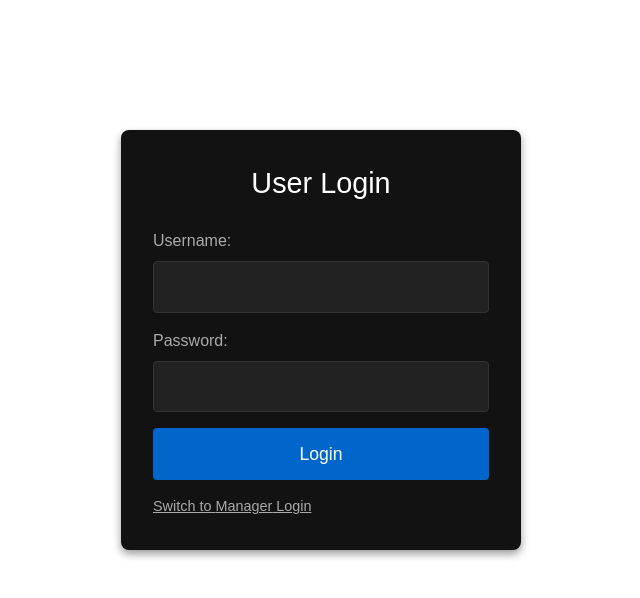
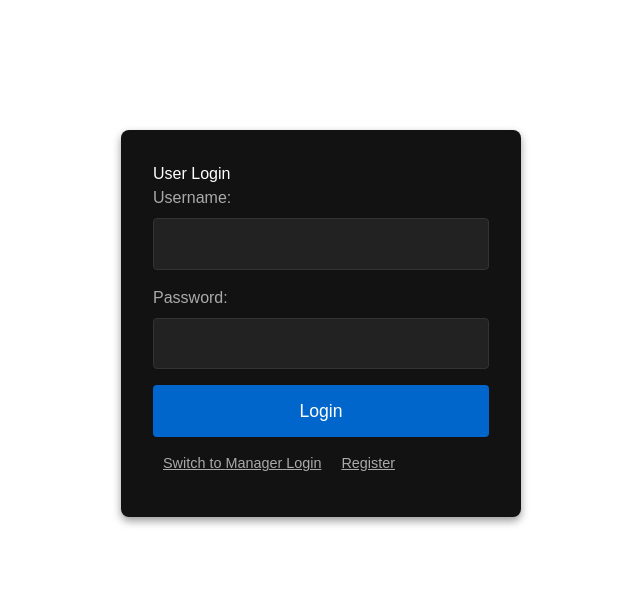
Before and after one commit to ashugthb/smart-cart-final, a Next.js app: page /login in a window 1280 px wide. Shown: the top 598 px of the page, without its empty margins (319-959 px from the left). Built offline with nearby package versions, Linux system fonts and the light colour scheme.

Commit message:
added login and database

```diff
--- a/package.json
+++ b/package.json
@@ -9,6 +9,11 @@
     "lint": "next lint"
   },
   "dependencies": {
+    "bcryptjs": "^2.4.3",
+    "dotenv": "^16.4.7",
+    "express": "^4.21.2",
+    "jsonwebtoken": "^9.0.2",
+    "mongoose": "^8.9.5",
     "next": "15.0.3",
     "qrcode": "^1.5.4",
     "react": "19.0.0-rc-66855b96-20241106",
--- a/src/app/components/login/LoginPage.js
+++ b/src/app/components/login/LoginPage.js
@@ -1,56 +1,99 @@
 "use client"
 
 import React, { useState } from 'react';
-import { useRouter } from "next/navigation";  // Import Next.js router
-import styles from './LoginPage.module.css';
+import { useRouter } from 'next/navigation';  // Correct import for Next.js routing
+import styles from './LoginPage.module.css'; // Make sure your CSS path is correct
 
 const LoginPage = () => {
-  const router = useRouter(); // Initialize Next.js router
-  const [isManager, setIsManager] = useState(false); // Toggle between User and Manager
-  const [credentials, setCredentials] = useState({ username: '', password: '' });
+  const router = useRouter();
+  const [isManager, setIsManager] = useState(false);
+  const [isLogin, setIsLogin] = useState(true); // Toggle between Login and Registration
+  const [credentials, setCredentials] = useState({
+    username: '',
+    password: '',
+    name: '' // Added for registration
+  });
   const [error, setError] = useState('');
 
-  // Dummy stored users and managers
-  const users = [
-    { username: 'user1', password: 'password1' },
-    { username: 'user2', password: 'password2' },
-  ];
-
-  const managers = [
-    { username: 'manager1', password: 'managerpass1' },
-    { username: 'manager2', password: 'managerpass2' },
-  ];
-
-  // Handle input changes
-  const handleInputChange = (e) => {
-    const { name, value } = e.target;
-    setCredentials({ ...credentials, [name]: value });
+  const handleInputChange = (event) => {
+    const { name, value } = event.target;
+    setCredentials(prevCredentials => ({
+      ...prevCredentials,
+      [name]: value
+    }));
   };
-
-  // Handle login submission
-  const handleLogin = (e) => {
-    e.preventDefault();
+  const handleSubmit = async (event) => {
+    event.preventDefault();
     setError('');
 
-    const accountList = isManager ? managers : users;
-    const account = accountList.find(
-      (acc) => acc.username === credentials.username && acc.password === credentials.password
-    );
+    if (isLogin) {
+      // Login logic
+      const response = await fetch('/api/login', {
+        method: 'POST',
+        headers: {
+          'Content-Type': 'application/json',
+        },
+        body: JSON.stringify({
+          username: credentials.username,
+          password: credentials.password,
+          isManager: isManager
+        })
+      });
 
-    if (account) {
-      // Redirect to '/' route
-      router.push('/'); // Redirect to homepage
+      if (response.ok) {
+        const data = await response.json();
+        console.log(data)
+        localStorage.setItem('token', data.token); // Storing the token in localStorage (consider using a more secure method)
+        router.push('/');  // Redirect to homepage or dashboard
+      } else {
+        const data = await response.json();
+        console.log(data)
+        setError(data.error || 'Invalid username or password');
+      }
     } else {
-      setError('Invalid username or password');
+      // Registration logic
+      const response = await fetch('/api/register/', {
+        method: 'POST',
+        headers: {
+          'Content-Type': 'application/json',
+        },
+        body: JSON.stringify({
+          name: credentials.name,
+          username: credentials.username,
+          password: credentials.password,
+          isManager: isManager
+        })
+      });
+
+      if (response.ok) {
+        setIsLogin(true);  // Switch to login after successful registration
+        setCredentials({ username: '', password: '', name: '' }); // Clear form
+        alert('Registration successful, please log in.'); // Notify user
+      } else {
+        const data = await response.json();
+        setError(data.error || 'Registration failed');
+      }
     }
   };
 
   return (
     <div className={styles.container}>
-      <h1 className={styles.title}>
-        {isManager ? 'Manager Login' : 'User Login'}
-      </h1>
-      <form className={styles.form} onSubmit={handleLogin}>
+      <h1>{isLogin ? (isManager ? 'Manager Login' : 'User Login') : (isManager ? 'Manager Registration' : 'User Registration')}</h1>
+      <form onSubmit={handleSubmit} className={styles.form}>
+        {!isLogin && (
+          <div className={styles.formGroup}>
+            <label htmlFor="name">Name:</label>
+            <input
+              type="text"
+              id="name"
+              name="name"
+              value={credentials.name}
+              onChange={handleInputChange}
+              className={styles.input}
+              required
+            />
+          </div>
+        )}
         <div className={styles.formGroup}>
           <label htmlFor="username">Username:</label>
           <input
@@ -77,14 +120,20 @@ const LoginPage = () => {
         </div>
         {error && <p className={styles.error}>{error}</p>}
         <button type="submit" className={styles.button}>
-          Login
+          {isLogin ? 'Login' : 'Register'}
         </button>
       </form>
       <button
         className={styles.toggleButton}
         onClick={() => setIsManager(!isManager)}
       >
-        Switch to {isManager ? 'User' : 'Manager'} Login
+        Switch to {isManager ? 'User' : 'Manager'} {isLogin ? 'Login' : 'Registration'}
+      </button>
+      <button
+        className={styles.toggleButton}
+        onClick={() => setIsLogin(!isLogin)}
+      >
+        {isLogin ? 'Register' : 'Login'}
       </button>
     </div>
   );
--- a/src/app/components/login/LoginPage.module.css
+++ b/src/app/components/login/LoginPage.module.css
@@ -1,5 +1,6 @@
 .container {
-    background-color: #121212; /* Dark theme */
+    background-color: #121212;
+    /* Dark theme */
     color: #ffffff;
     padding: 2rem;
     max-width: 400px;
@@ -68,6 +69,7 @@
 }
 
 .toggleButton {
+    margin: 10px;
     background: none;
     color: #aaa;
     border: none;
--- a/src/app/components/productGrid/ProductGrid.js
+++ b/src/app/components/productGrid/ProductGrid.js
@@ -2,9 +2,9 @@
 import React from "react";
 import { useRouter } from 'next/navigation'// Correct module for App Router
 import styles from "./ProductGrid.module.css";
+import Products from "../../../../Sample";
 
 const ProductGrid = () => {
-  const router = useRouter();
 
   const products = [
     {
@@ -26,7 +26,11 @@ const ProductGrid = () => {
       image: "/images/cup-black.png",
     },
   ];
+  const router = useRouter();
+  // var products = Products();
 
+  // products = [initialProducts]
+  // products = [initialProducts, ...products,]
   // Handler to navigate to the product page
   const handleProductClick = (productId) => {
     router.push(`/product/${productId}`);
--- /dev/null
+++ b/src/app/models/user.js
@@ -0,0 +1,21 @@
+import mongoose from 'mongoose';
+import bcrypt from 'bcryptjs';
+
+const userSchema = new mongoose.Schema({
+    username: { type: String, required: true, unique: true },
+    password: { type: String, required: true },
+    isManager: { type: Boolean, default: false }
+});
+
+userSchema.pre('save', async function (next) {
+    if (!this.isModified('password')) return next();
+    this.password = await bcrypt.hash(this.password, 12);
+    next();
+});
+
+userSchema.methods.correctPassword = async function (candidatePassword, userPassword) {
+    return await bcrypt.compare(candidatePassword, userPassword);
+};
+
+const User = mongoose.models.User || mongoose.model('User', userSchema);
+export default User;
--- /dev/null
+++ b/src/lib/dbConnect.js
@@ -0,0 +1,33 @@
+import mongoose from 'mongoose';
+
+const MONGODB_URI = process.env.MONGODB_URI;
+
+if (!MONGODB_URI) {
+    throw new Error('Please define the MONGODB_URI environment variable inside .env.local');
+}
+
+let cached = global.mongoose;
+
+if (!cached) {
+    cached = global.mongoose = { conn: null, promise: null };
+}
+
+async function dbConnect() {
+    if (cached.conn) {
+        return cached.conn;
+    }
+
+    if (!cached.promise) {
+        const opts = {
+            bufferCommands: false,
+        };
+
+        cached.promise = mongoose.connect(MONGODB_URI, opts).then((mongoose) => {
+            return mongoose;
+        });
+    }
+    cached.conn = await cached.promise;
+    return cached.conn;
+}
+
+export default dbConnect;
--- /dev/null
+++ b/src/pages/api/login.js
@@ -0,0 +1,23 @@
+import User from '../../../src/app/models/user';
+import dbConnect from '../../lib/dbConnect';
+import jwt from 'jsonwebtoken';
+
+export default async function handler(req, res) {
+    await dbConnect();
+
+    if (req.method === 'POST') {
+        const { username, password } = req.body;
+        try {
+            const user = await User.findOne({ username });
+            if (!user || !(await user.correctPassword(password, user.password))) {
+                return res.status(401).json({ success: false, error: 'Incorrect username or password' });
+            }
+            const token = jwt.sign({ id: user._id }, process.env.JWT_SECRET, { expiresIn: '1h' });
+            res.status(200).json({ success: true, token });
+        } catch (error) {
+            res.status(400).json({ success: false, error: error.message });
+        }
+    } else {
+        res.status(405).json({ success: false, error: 'Method not allowed' });
+    }
+}
--- /dev/null
+++ b/src/pages/api/register.js
@@ -0,0 +1,18 @@
+import User from '../../../src/app/models/user';
+import dbConnect from '../../lib/dbConnect'; // You need to create this for DB connection
+
+export default async function handler(req, res) {
+    await dbConnect();
+
+    if (req.method === 'POST') {
+        try {
+            const { username, password, isManager } = req.body;
+            const newUser = await User.create({ username, password, isManager });
+            res.status(201).json({ success: true, data: newUser });
+        } catch (error) {
+            res.status(400).json({ success: false, error: error.message });
+        }
+    } else {
+        res.status(405).json({ success: false, error: 'Method not allowed' });
+    }
+}
```
Also changed, not shown: Sample.js (added, +19 -0 lines), src/services/authActions.js (added), 1 other file (tests, documents, lock files or other folders). Lines whose indentation alone changed are shown as unchanged.
